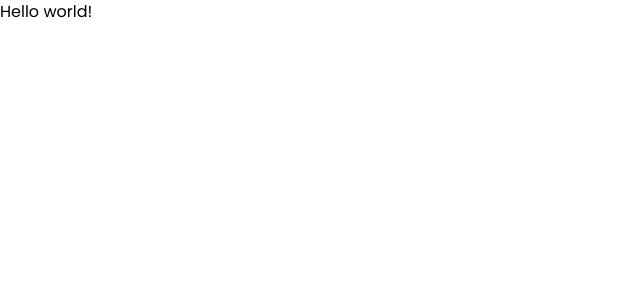
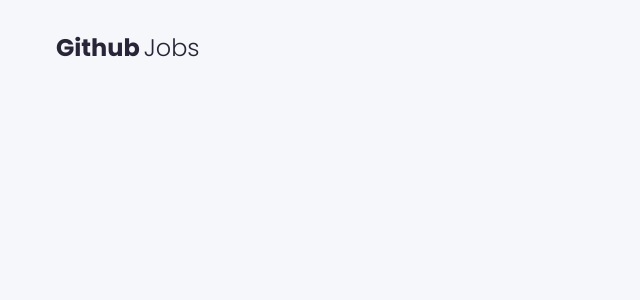
Before and after one commit to End313234/github-jobs-challenge, a Next.js app: page / in a window 1280 px wide. Shown: the top 300 px of the page, without its empty margins (0-640 px from the left). Built offline with nearby package versions, Linux system fonts and the light colour scheme.

Commit message:
feat: add header and some default styles

```diff
--- a/src/styles/globals.css
+++ b/src/styles/globals.css
@@ -6,3 +6,21 @@ html,
 body {
 	@apply m-0 p-0;
 }
+
+body {
+	@apply bg-stone-100 px-14 py-8;
+}
+
+h1,
+h2,
+h3 {
+	@apply text-blue-900 font-bold;
+}
+
+h1 {
+	@apply text-2xl;
+}
+
+p {
+	@apply text-blue-800;
+}
--- /dev/null
+++ b/src/web/components/header/index.tsx
@@ -0,0 +1,13 @@
+import { FC } from "react";
+
+export const Header: FC = () => {
+	return (
+		<header>
+			<h1 className="flex gap-1">
+				Github
+				{" "}
+				<p className="text-2xl font-light text-blue-900">Jobs</p>
+			</h1>
+		</header>
+	);
+};
--- a/src/web/pages/home/index.tsx
+++ b/src/web/pages/home/index.tsx
@@ -1,7 +1,8 @@
 import { FC } from "react";
+import { Header } from "web/components/header";
 
 export const Home: FC = () => {
 	return (
-		<h1>Hello world!</h1>
+		<Header />
 	);
 };
--- a/tailwind.config.js
+++ b/tailwind.config.js
@@ -11,6 +11,7 @@ module.exports = {
 				blue: {
 					500: "#1E86FF",
 					800: "#334680",
+					900: "#282538",
 				},
 				gray: {
 					300: "#B9BDCF",
```
